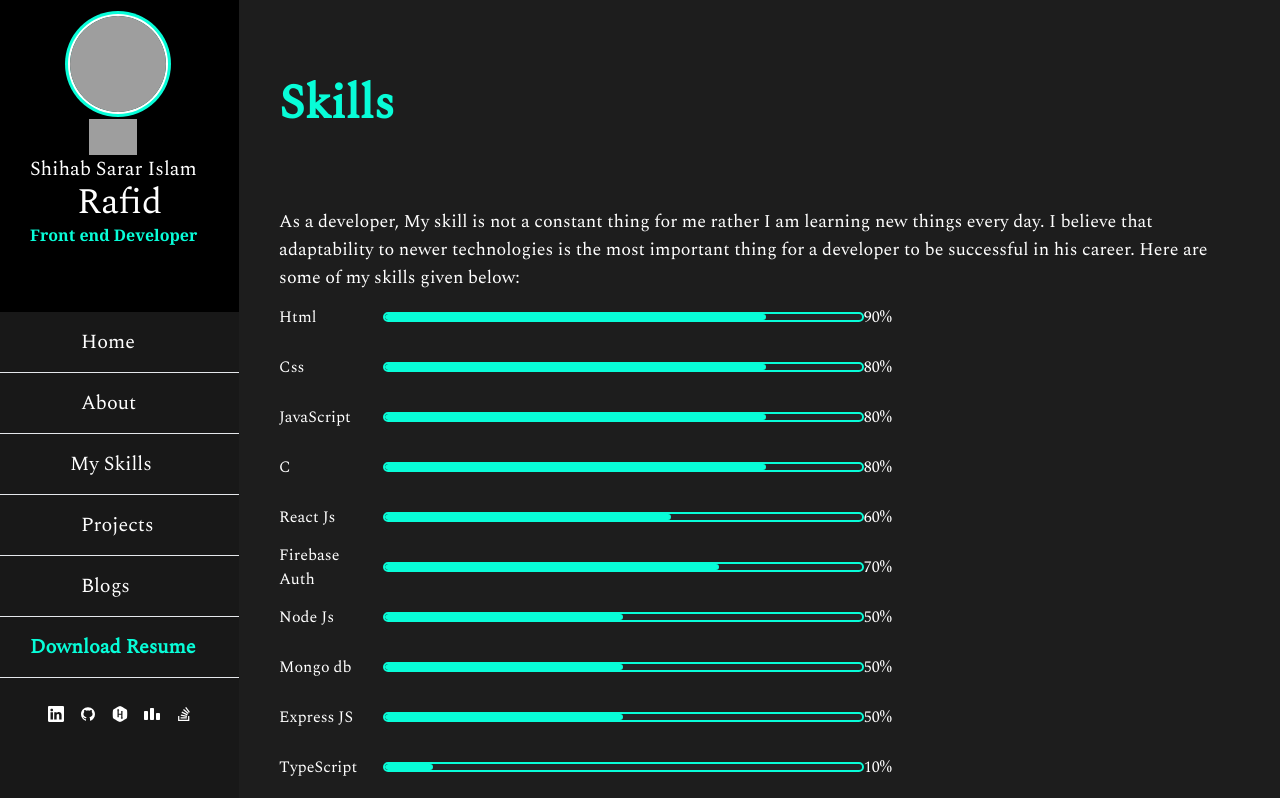
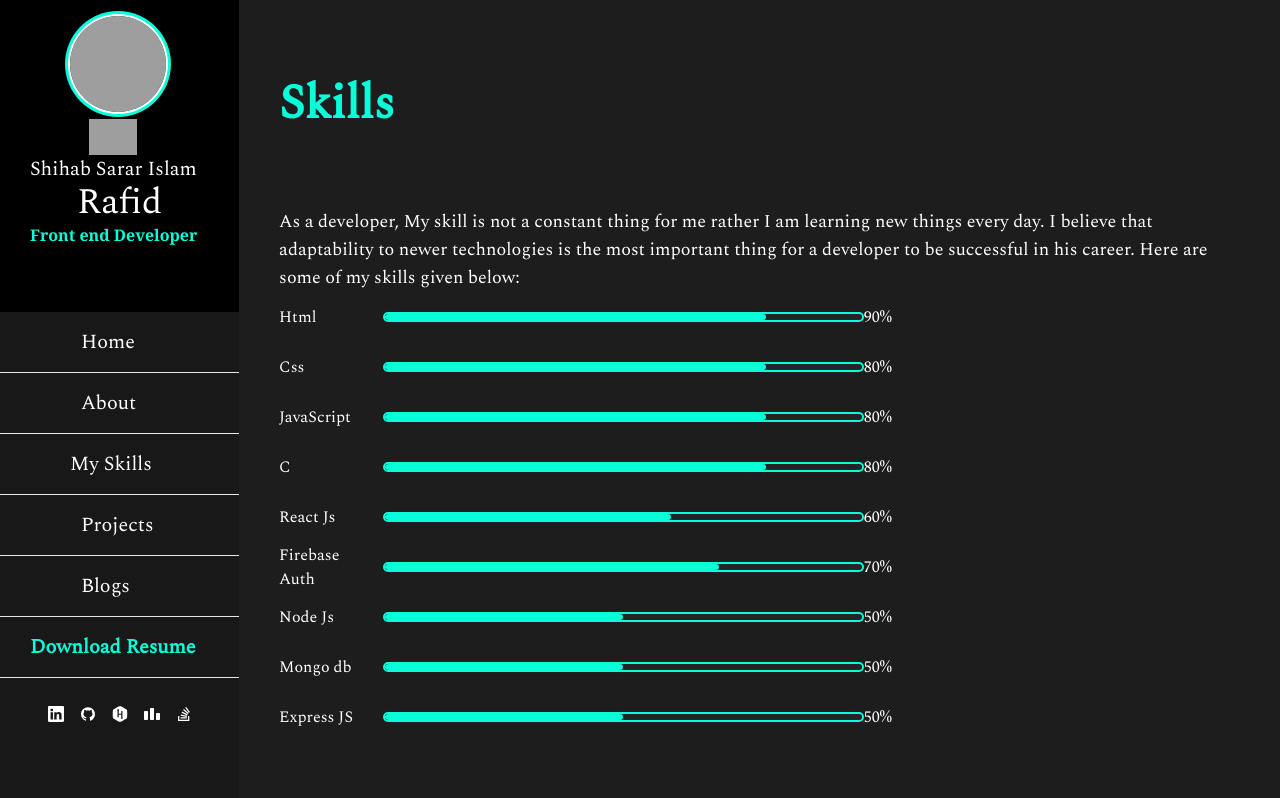
Before and after one commit to shihabsararrafid/my-portfolio-new, a React (Create React App) app: page /skills in a window 1280 px wide. Shown: the top 798 px of the page. Built offline with nearby package versions, Linux system fonts and the light colour scheme; grey boxes are pictures that could not be loaded.

Commit message:
animation added

```diff
--- a/package.json
+++ b/package.json
@@ -17,6 +17,7 @@
     "react-icons": "^4.4.0",
     "react-router-dom": "^6.3.0",
     "react-scripts": "5.0.1",
+    "react-type-animation": "^1.1.3",
     "web-vitals": "^2.1.4"
   },
   "scripts": {
--- a/public/index.html
+++ b/public/index.html
@@ -65,5 +65,6 @@
   <script>
     AOS.init();
   </script>
+  <script src="https://unpkg.com/typewriter-effect@latest/dist/core.js"></script>
   </body>
 </html>
--- a/src/Components/Home/Banner.js
+++ b/src/Components/Home/Banner.js
@@ -1,5 +1,8 @@
 import React from "react";
 import { AiOutlineBars, AiOutlineClose } from "react-icons/ai";
+
+import TypeAnimation from "react-type-animation";
+import { Link } from "react-router-dom";
 import useOpen from "../UseOpen";
 import "./button.css";
 const Banner = ({ open, setOpen }) => {
@@ -33,7 +36,7 @@ const Banner = ({ open, setOpen }) => {
           <AiOutlineBars></AiOutlineBars>
         )}
       </h1>
-      <div className="text-white  ml-0 md:mx-10  lg:ml-9 mt-14 text-5xl lg:text-7xl w-full md:w-[55%] lg:w-[50%] font-semibold">
+      <div className="text-white  ml-0 md:mx-10  lg:ml-9 mt-14 text-5xl  lg:text-7xl w-full  lg:w-[50%] font-semibold">
         <div className="">
           <span className="banner-text">H</span>
           <span className="banner-text">i</span>
@@ -50,7 +53,7 @@ const Banner = ({ open, setOpen }) => {
         <span className="banner-text">d</span>
         <span className="banner-text">,</span>
         <br />
-        <span className="banner-text">W</span>
+        {/* <span className="banner-text">W</span>
         <span className="banner-text">e</span>
         <span className="banner-text">b</span>
         <span className="banner-text"> d</span>
@@ -61,8 +64,16 @@ const Banner = ({ open, setOpen }) => {
         <span className="banner-text">o</span>
         <span className="banner-text">p</span>
         <span className="banner-text">e</span>
-        <span className="banner-text">r</span>
-        <br />
+        <span className="banner-text">r</span> */}
+        <h2 className="text-primary w-full h-[70px]">
+          <TypeAnimation
+            cursor={true}
+            sequence={["Web Developer", 3000, "Problem Solver", 3000]}
+            wrapper="h2"
+            repeat={Infinity}
+          />
+        </h2>
+
         <p className="text-gray-400 text-lg font-mono">
           Front End Developer / React developer /Javascript Developer/Problem
           Solver{" "}
@@ -72,7 +83,8 @@ const Banner = ({ open, setOpen }) => {
           I think ,I code and I make beautifully simple things, and I love what
           I do.
         </p>
-        <div className="flex justify-end w-full">
+        <div className="flex justify-center lg:justify-end w-full">
+          <Link to="/contact">
             <button
               className={`btn px-8  text-xl text-black  py-3 my-7 bg-[#08FDD8] ${
                 open ? "hidden" : "block"
@@ -83,6 +95,7 @@ const Banner = ({ open, setOpen }) => {
             >
               Contact Me
             </button>
+          </Link>
         </div>
       </div>
     </div>
--- a/src/Components/Home/Sidebar.js
+++ b/src/Components/Home/Sidebar.js
@@ -9,7 +9,7 @@ const Sidebar = ({ open, setOpen }) => {
   //console.log("from banner ", open);
   return (
     <div
-      className={`lg:w-[250px] absolute top-0 lg:sticky w-[300px] ${
+      className={`lg:w-[250px] duration-500 absolute top-0 lg:sticky w-[300px] ${
         open === true ? "block" : "hidden"
       } lg:block   lg:mx-0 h-[100vh] text-white bg-[#181818]`}
     >
--- a/src/Components/MySkills/MySkills.js
+++ b/src/Components/MySkills/MySkills.js
@@ -143,20 +143,6 @@ const MySkills = ({ open, setOpen }) => {
             ></progress>
             <p>50%</p>
           </div>
-          <div
-            className="flex  items-center"
-            data-aos="fade-up"
-            data-aos-easing="linear"
-            data-aos-duration="1500"
-          >
-            <p className="mr-2 w-[10%]">TypeScript</p>
-            <progress
-              className="block progress progress-primary border-2 border-[#08fdd8] h-[10px] w-full lg:w-[50%] my-5"
-              value="10"
-              max="100"
-            ></progress>
-            <p>10%</p>
-          </div>
 
           {/* <progress
           className="block progress progress-primary border-2 border-white h-[20px] w-[50%] my-5"
```
Also changed, not shown: 1 other file (tests, documents, lock files or other folders). Lines whose indentation alone changed are shown as unchanged.
